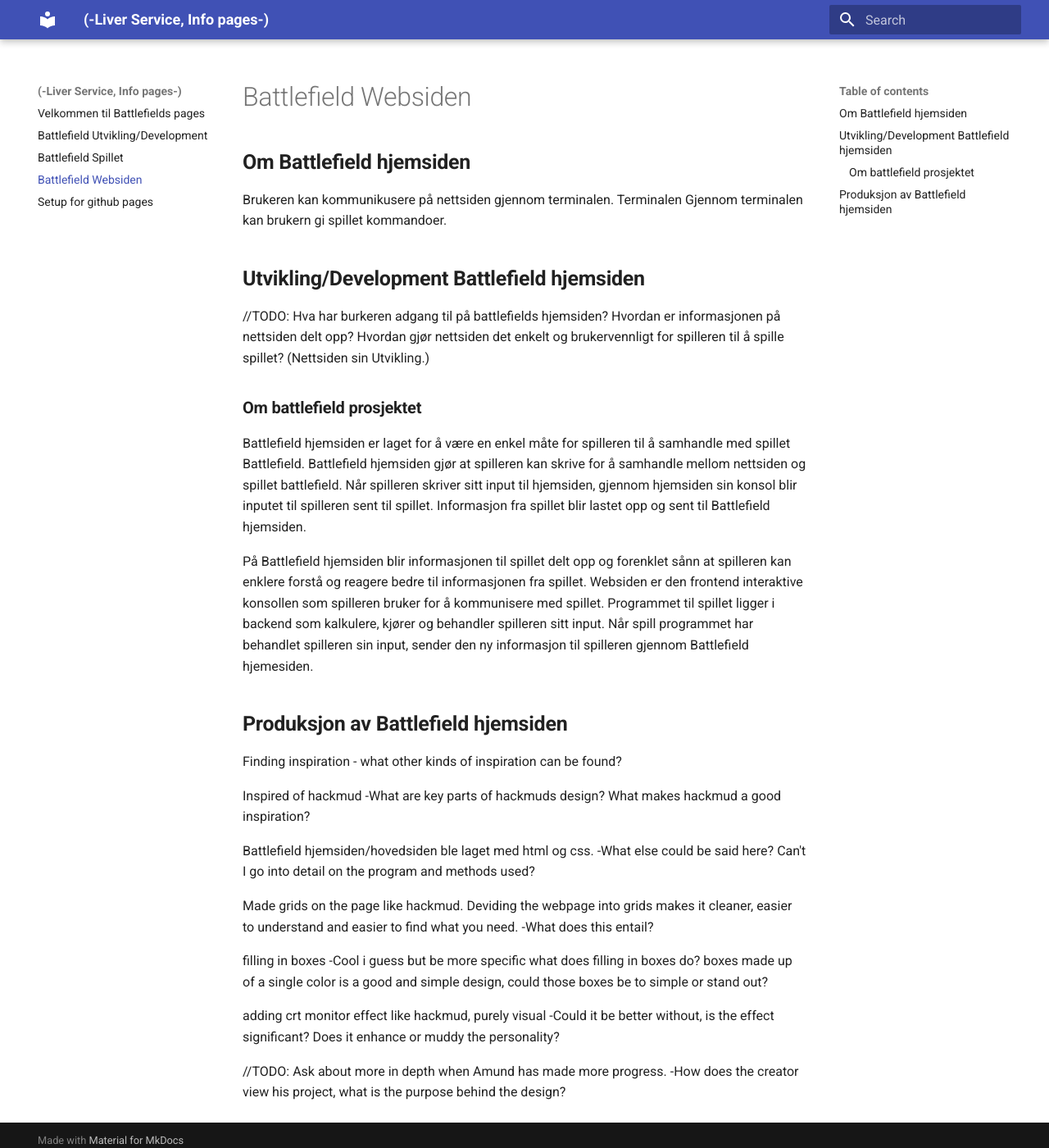
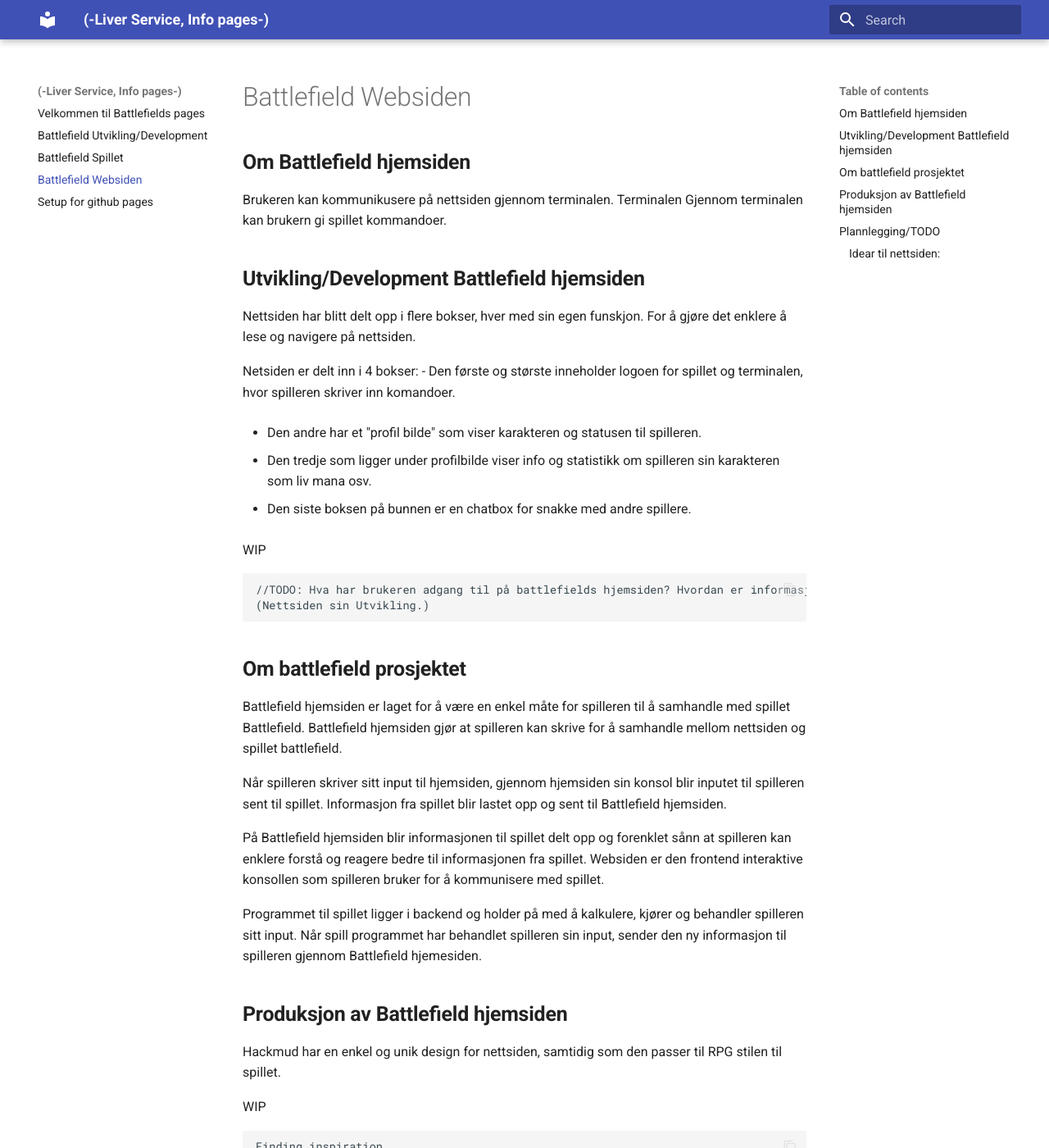
Before and after one commit to NikoWorldMan/Liver-Service, an MkDocs documentation site: the page built from Pages/docs/Battlefield webpage.md, in a window 1280 px wide and 1400 px high. Shown: the whole window at 82% size. Built offline with MkDocs 1.6.1 and Material for MkDocs 9.7.7, drawn with Linux system fonts in a browser that asks for light colours; some of the changed text lies outside the part shown.

Commit message:
website commit

````diff
--- a/Pages/docs/Battlefield webpage.md
+++ b/Pages/docs/Battlefield webpage.md
@@ -8,20 +8,42 @@
 
 ## **Utvikling/Development Battlefield hjemsiden**
 
+Nettsiden har blitt delt opp i flere bokser, hver med sin egen funskjon. For å gjøre det enklere å lese og navigere på nettsiden.
+
+Netsiden er delt inn i 4 bokser:
+ - Den første og største inneholder logoen for spillet og terminalen, hvor spilleren skriver inn komandoer.
+
+ - Den andre har et "profil bilde" som viser karakteren og statusen til spilleren.
+
+ - Den tredje som ligger under profilbilde viser info og statistikk om spilleren sin karakteren som liv mana osv.
+
+ - Den siste boksen på bunnen er en chatbox for snakke med andre spillere.
 
 
-//TODO: Hva har burkeren adgang til på battlefields hjemsiden? Hvordan er informasjonen på nettsiden delt opp? Hvordan gjør nettsiden det enkelt og brukervennligt for spilleren til å spille spillet?
+WIP
+```markdown
+//TODO: Hva har brukeren adgang til på battlefields hjemsiden? Hvordan er informasjonen på nettsiden delt opp? Hvordan er nettsiden strukturert/bygget opp? Hvordan gjør nettsiden det enkelt og brukervennligt for spilleren til å spille spillet?
 (Nettsiden sin Utvikling.)
+```
 
-### **Om battlefield prosjektet**
-Battlefield hjemsiden er laget for å være en enkel måte for spilleren til å samhandle med spillet Battlefield. Battlefield hjemsiden gjør at spilleren kan skrive for å samhandle mellom nettsiden og spillet battlefield. Når spilleren skriver sitt input til hjemsiden, gjennom hjemsiden sin konsol blir inputet til spilleren sent til spillet. Informasjon fra spillet blir lastet opp og sent til Battlefield hjemsiden.
+## **Om battlefield prosjektet**
 
-På Battlefield hjemsiden blir informasjonen til spillet delt opp og forenklet sånn at spilleren kan enklere forstå og reagere bedre til informasjonen fra spillet. Websiden er den frontend interaktive konsollen som spilleren bruker for å kommunisere med spillet. Programmet til spillet ligger i backend som kalkulere, kjører og behandler spilleren sitt input. Når spill programmet har behandlet spilleren sin input, sender den ny informasjon til spilleren gjennom Battlefield hjemesiden.
+Battlefield hjemsiden er laget for å være en enkel måte for spilleren til å samhandle med spillet Battlefield. Battlefield hjemsiden gjør at spilleren kan skrive for å samhandle mellom nettsiden og spillet battlefield.
+
+Når spilleren skriver sitt input til hjemsiden, gjennom hjemsiden sin konsol blir inputet til spilleren sent til spillet. Informasjon fra spillet blir lastet opp og sent til Battlefield hjemsiden.
+
+På Battlefield hjemsiden blir informasjonen til spillet delt opp og forenklet sånn at spilleren kan enklere forstå og reagere bedre til informasjonen fra spillet. Websiden er den frontend interaktive konsollen som spilleren bruker for å kommunisere med spillet.
+
+Programmet til spillet ligger i backend og holder på med å kalkulere, kjører og behandler spilleren sitt input. Når spill programmet har behandlet spilleren sin input, sender den ny informasjon til spilleren gjennom Battlefield hjemesiden.
 
 
 ## **Produksjon av Battlefield hjemsiden**
 
+Hackmud har en enkel og unik design for nettsiden, samtidig som den passer til RPG stilen til spillet.
 
+
+WIP
+```markdown
 Finding inspiration
 - what other kinds of inspiration can be found?
 
@@ -36,3 +58,13 @@
 adding crt monitor effect like hackmud, purely visual -Could it be better without, is the effect significant? Does it enhance or muddy the personality?
 
 //TODO: Ask about more in depth when Amund has made more progress. -How does the creator view his project, what is the purpose behind the design?
+```
+
+## **Plannlegging/TODO**
+
+### Idear til nettsiden:
+- javascript for knapper og lyd instilling for bakgrunnsmusikk.
+
+- legge til bakgrunnsmusikk.
+
+- Skrollbar hvis teksten i terminalen blir for lang for skjermen.
````
Also changed, not shown: Pages/docs/Dev page, Github pages.md (+1 -1 lines).
